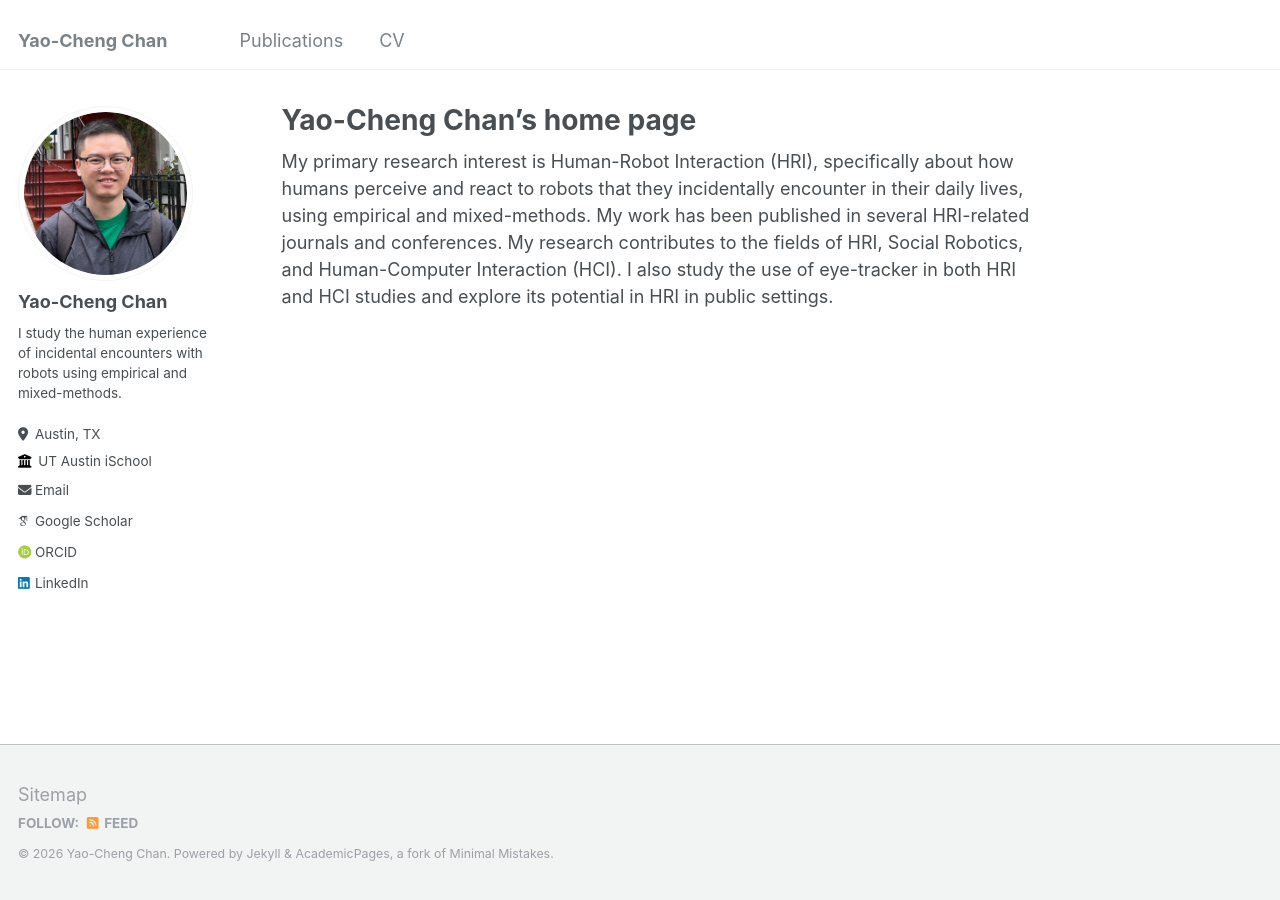
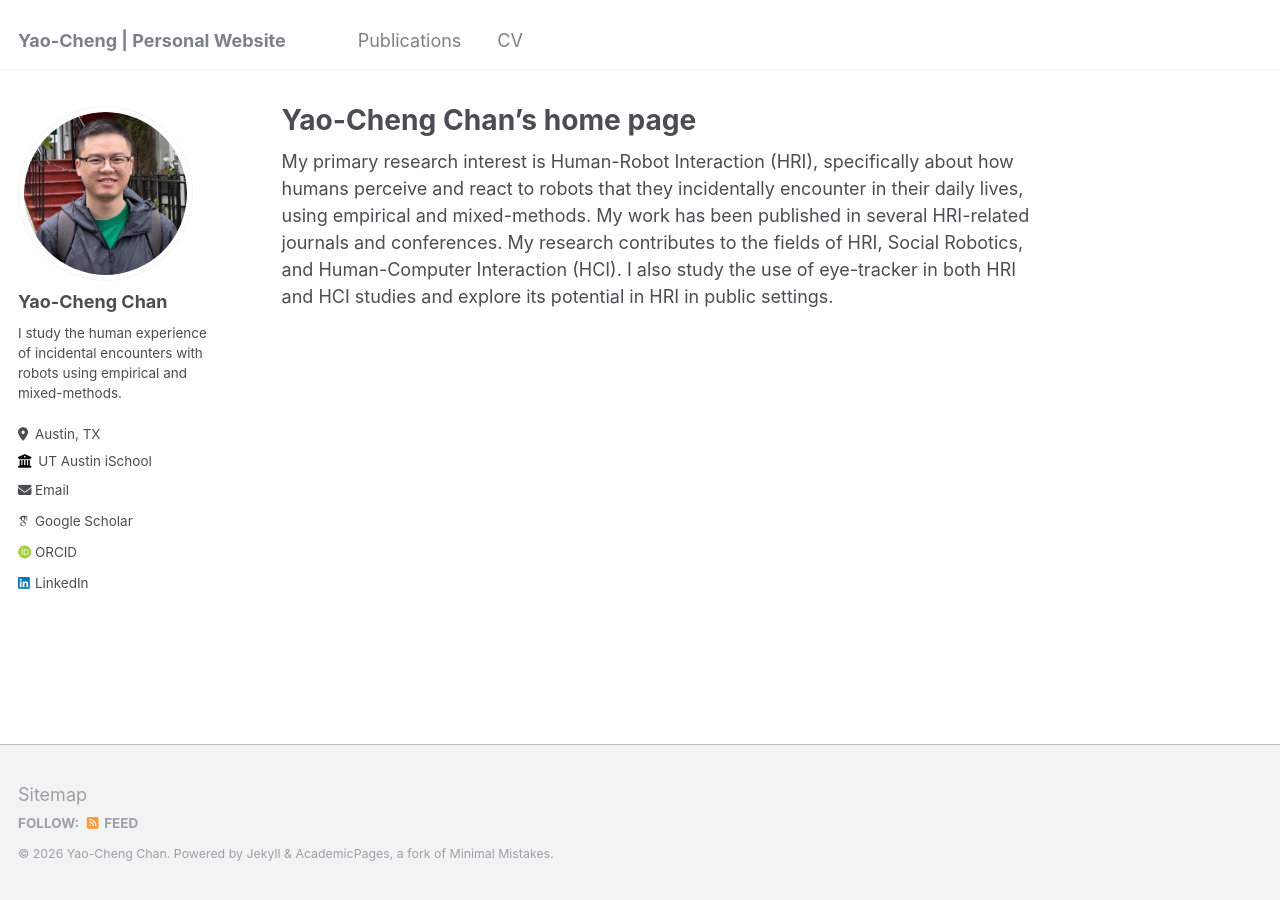
Before and after one commit to yaochengchan/yaochengchan.github.io, a Jekyll site: the page built from _pages/about.md, in a window 1280 px wide. Built offline with Jekyll 4.4.1, drawn with Linux system fonts in a browser that asks for light colours; some web fonts are replaced.

Commit message:
Update _config.yml
Update config for github.io domain

```diff
--- a/_config.yml
+++ b/_config.yml
@@ -8,11 +8,11 @@
 
 # Basic Site Settings
 locale                   : "en-US"
-title                    : "Yao-Cheng Chan"
+title                    : "Yao-Cheng | Personal Website"
 title_separator          : "-"
 name                     : &name "Yao-Cheng Chan"
-description              : &description
-url                      : "https://yaochengchan.com" # the base hostname & protocol for your site e.g. "https://mmistakes.github.io"
+description              : "Ph.D. Researcher in Human-Robot Interaction."
+url                      : "https://yaochengchan.github.io" # the base hostname & protocol for your site e.g. "https://mmistakes.github.io"
 baseurl                  : "" # the subpath of your site, e.g. "/blog"
 repository               : # "yaochengchan/yaochengchan.github.io"
 
```
